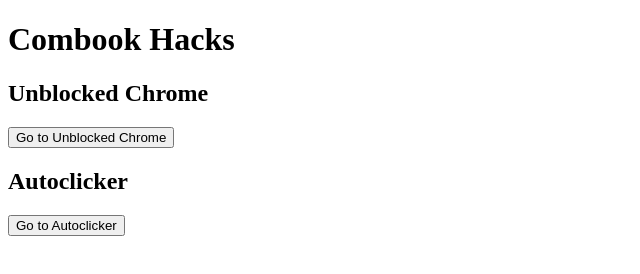
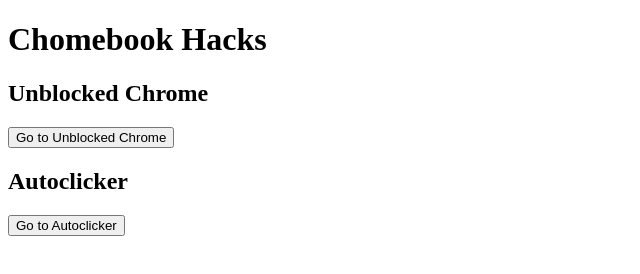
Before and after one commit to Mechahic/Mechahic.github.io, a plain HTML site: page index.html in a window 1280 px wide. Shown: the whole page, without its empty margins (0-640 px from the left). Drawn offline with Linux system fonts and the light colour scheme.

Commit message:
Update index.html

```diff
--- a/index.html
+++ b/index.html
@@ -2,10 +2,10 @@
 <html>
   <head>
     <meta charset="UTF-8">
-    <title>Combook Hacks</title>
+    <title>Chromebook Hacks</title>
   </head>
   <body>
-    <h1>Combook Hacks</h1>
+    <h1>Chomebook Hacks</h1>
     <h2>Unblocked Chrome</h2>
     <button onclick="redirectToChrome()">Go to Unblocked Chrome</button>
     <h2>Autoclicker</h2>
```
